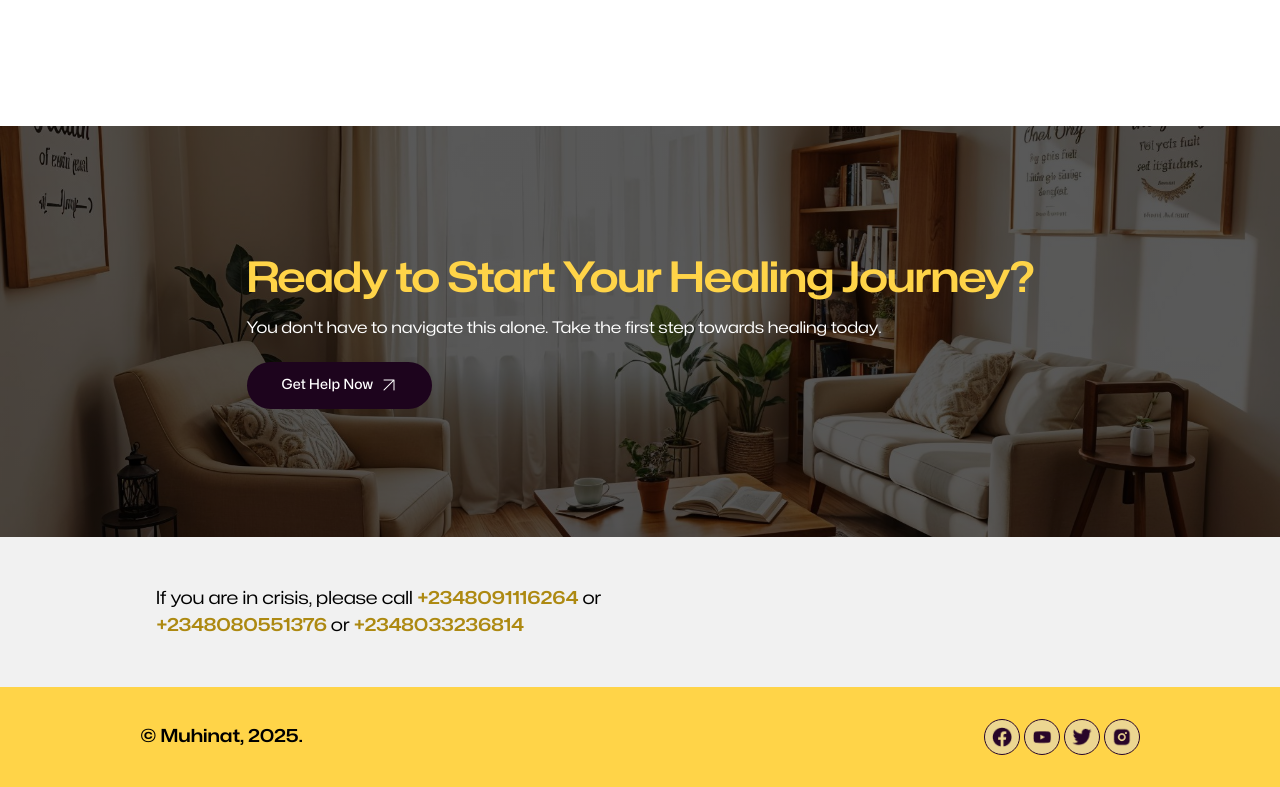
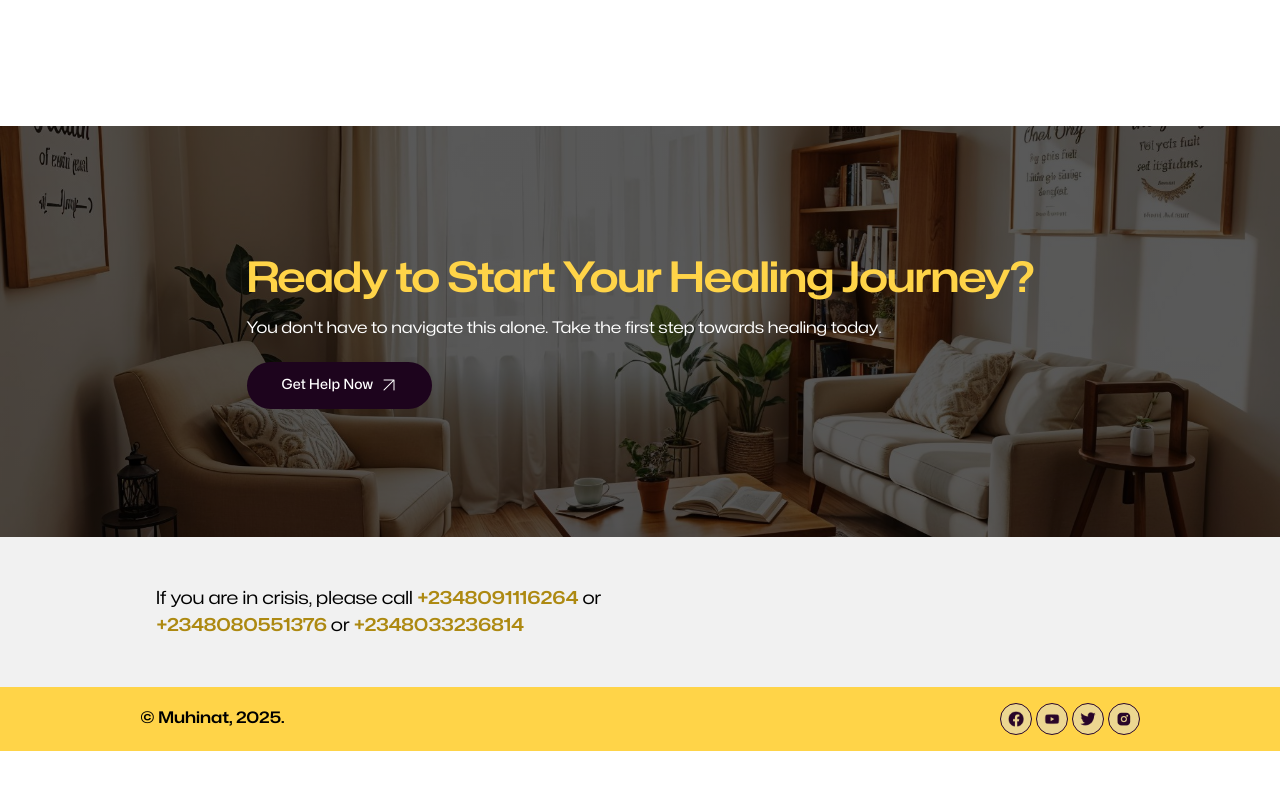
Before and after one commit to jubril-a/safe-with-muhinat, a Next.js app: page /about in a window 1280 px wide. Shown: the part 2177-2964 px from the top of the page. After the commit the page ends 2928 px from the top, so only its background shows below. Built offline with nearby package versions, Linux system fonts and the light colour scheme.

Commit message:
fixed spacing

```diff
--- a/app/components/BookDescription.jsx
+++ b/app/components/BookDescription.jsx
@@ -3,7 +3,7 @@ import Button from "./Button"
 
 const BookDescription = () => {
   return (
-    <section className="section">
+    <section className={`${styles.p1} section`}>
         <div className={`${styles.intro} constraint-500`}>
             <p className={styles.introText}>This book was thoughtfully crafted to educate, inspire, and empower young Muslimahs on their journey toward becoming well-rounded individuals. Whether you&apos;re looking for advice, reassurance, or a faith-based perspective on life&apos;s challenges, Wisdom Letters is here to support you.</p>
         </div>
--- a/app/components/Content.jsx
+++ b/app/components/Content.jsx
@@ -57,7 +57,6 @@ const ContentBox = ({icon, heading, desc}) => {
       <div className={styles.body}>
         {desc.map((item) => <p className={MonaSans.className}>{item}</p>)}
       </div>
-
     </div>
   )
 }
--- a/app/components/Footer.jsx
+++ b/app/components/Footer.jsx
@@ -14,16 +14,16 @@ const Footer = () => {
                 <span>&copy; Muhinat, 2025.</span>
                 <div className={styles.links}>
                     <a href="https://www.facebook.com/profile.php?id=61571472326746" className={`${styles.iconBox} center`}>
-                        <Image src="/images/facebook.png" alt="" width={20} height={20} />
+                        <Image src="/images/facebook.png" alt="" width={16} height={16} />
                     </a>
                     <a href="https://www.youtube.com/@safewithmuhinat" className={`${styles.iconBox} center`}>
-                        <Image src="/images/youtube.png" alt="" width={20} height={20} />
+                        <Image src="/images/youtube.png" alt="" width={16} height={16} />
                     </a>
                     <a href="https://x.com/safewithmuhinat" className={`${styles.iconBox} center`}>
-                        <Image src="/images/twitter.png" alt="" width={20} height={20} />
+                        <Image src="/images/twitter.png" alt="" width={16} height={16} />
                     </a>
                     <a href="https://www.instagram.com/safewithmuhinatt" className={`${styles.iconBox} center`}>
-                        <Image src="/images/instagram.png" alt="" width={20} height={20} />
+                        <Image src="/images/instagram.png" alt="" width={16} height={16} />
                     </a>
                 </div>
             </div>
--- a/app/components/faqBox.module.scss
+++ b/app/components/faqBox.module.scss
@@ -20,8 +20,12 @@
     justify-content: space-between;
     gap: .5rem;
     font-weight: 500;
-    font-size: 20px;
+    font-size: 18px;
     color: variables.$purple_600;
+
+    @media (min-width: 720px) {
+        font-size: 20px;
+    }
 }
 
 .answer {
--- a/app/components/footer.module.scss
+++ b/app/components/footer.module.scss
@@ -19,11 +19,11 @@
 
 .socials {
     background-color: variables.$gold_300;
-    padding: 2rem .5rem;
+    padding: 1rem .5rem;
 
     span {
         font-weight: 600;
-        font-size: 18px;
+        font-size: 16px;
     }
 
     > div {
@@ -43,8 +43,8 @@
 .iconBox {
     background-color: rgba(217, 217, 217, 0.5);
     border: 1px solid variables.$purple_600;
-    width: 36px;
-    height: 36px;
+    width: 32px;
+    height: 32px;
     border-radius: 20px;
 
     &:hover {
--- a/app/globals.css
+++ b/app/globals.css
@@ -1,13 +1,12 @@
 html,
 body {
   max-width: 100vw;
+  overflow-x: hidden;
 }
 
 body {
   -webkit-font-smoothing: antialiased;
   -moz-osx-font-smoothing: grayscale;
-  width: 100vw;
-  overflow-x: hidden;
 }
 
 *, *::before, *::after {
```
Also changed, not shown: app/components/bookDescription.module.scss (+11 -2 lines), app/components/textbox.module.scss (+6 -2 lines).
